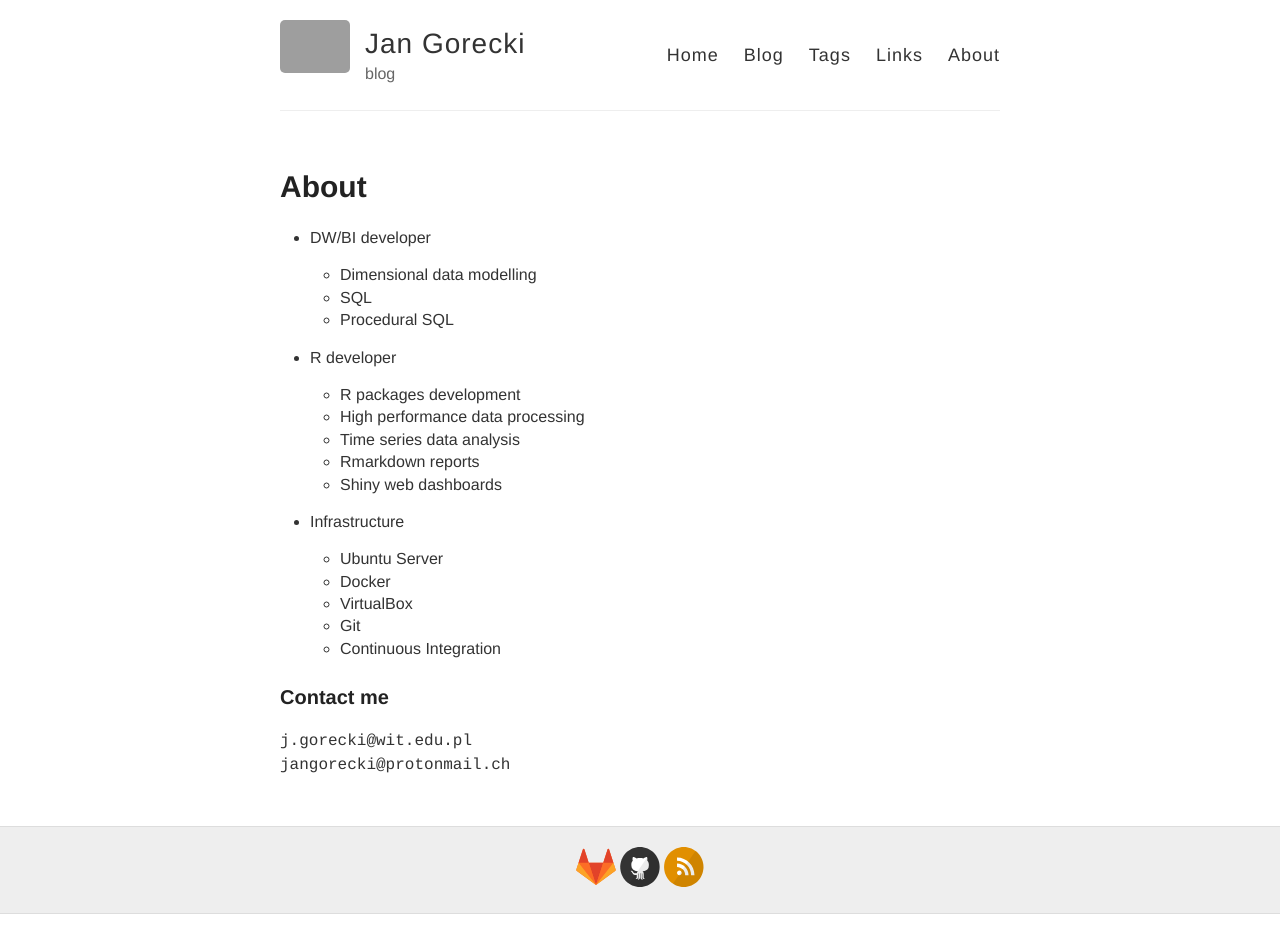
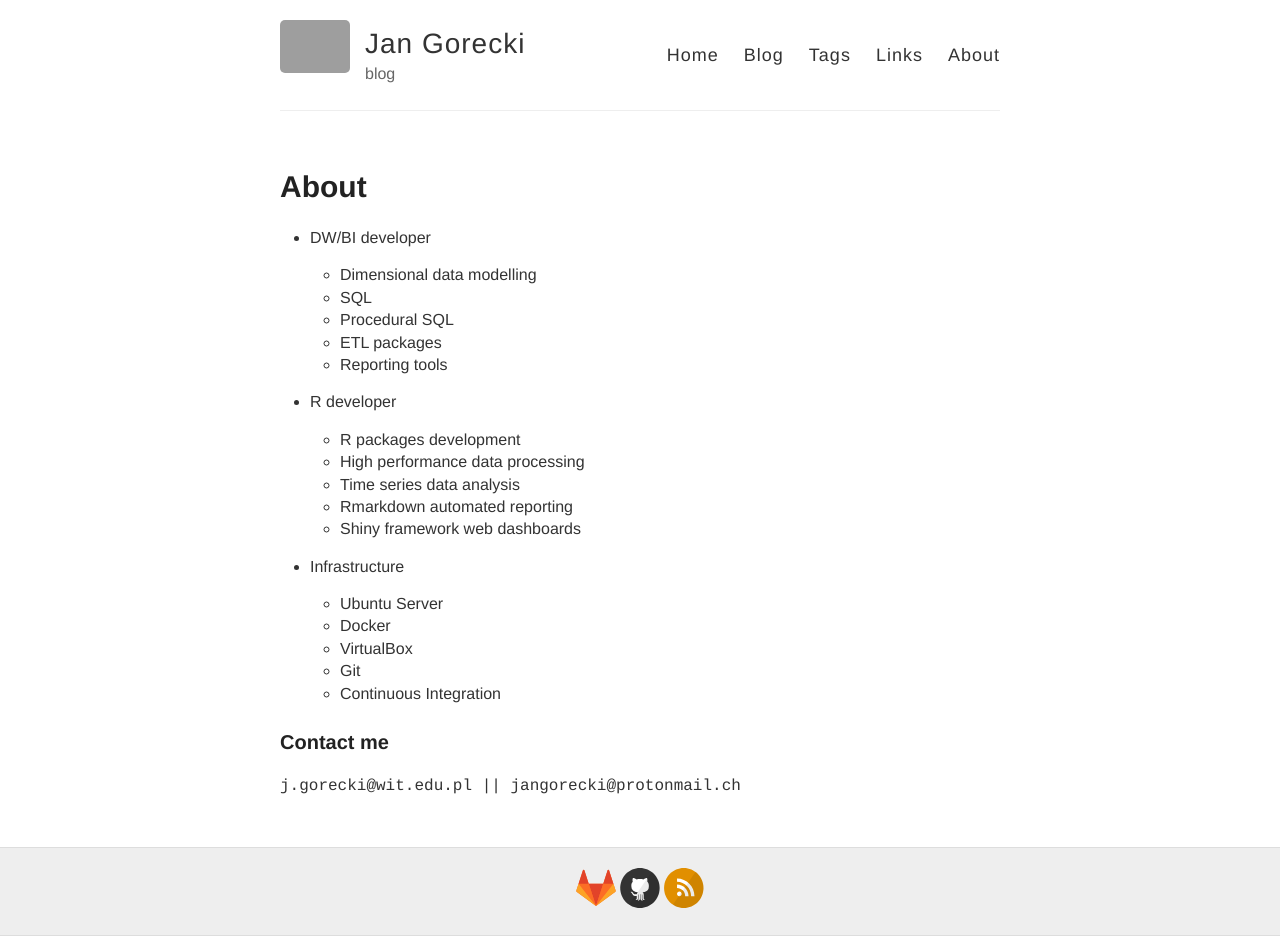
Before and after one commit to jangorecki/jangorecki.github.io, a Jekyll site: the page built from about.md, in a window 1280 px wide. Built offline with Jekyll 4.4.1, drawn with Linux system fonts in a browser that asks for light colours; Markdown is read by kramdown in place of the engine named in the settings; before the commit the page ends 914 px from its top, so only the background shows below that; grey boxes are pictures that could not be loaded.

Commit message:
about upd

```diff
--- a/about.md
+++ b/about.md
@@ -9,14 +9,16 @@ permalink: /about/
   - Dimensional data modelling
   - SQL
   - Procedural SQL
+  - ETL packages
+  - Reporting tools
 
 - R developer
 
   - R packages development
   - High performance data processing
   - Time series data analysis
-  - Rmarkdown reports
-  - Shiny web dashboards
+  - Rmarkdown automated reporting
+  - Shiny framework web dashboards
 
 - Infrastructure
 
@@ -28,5 +30,4 @@ permalink: /about/
 
 ### Contact me
 
-`j.gorecki@wit.edu.pl`
-`jangorecki@protonmail.ch`
+`j.gorecki@wit.edu.pl || jangorecki@protonmail.ch`
```
